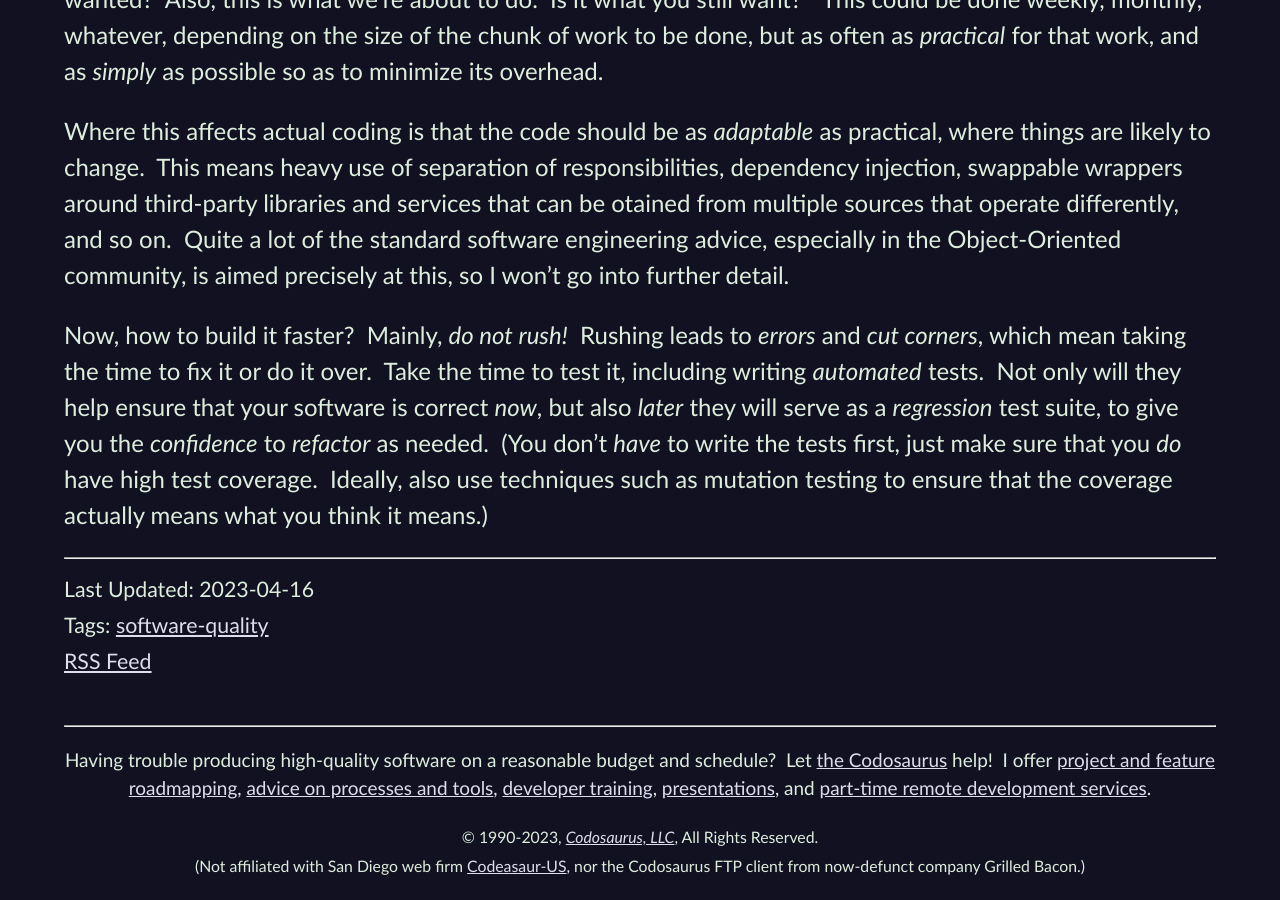
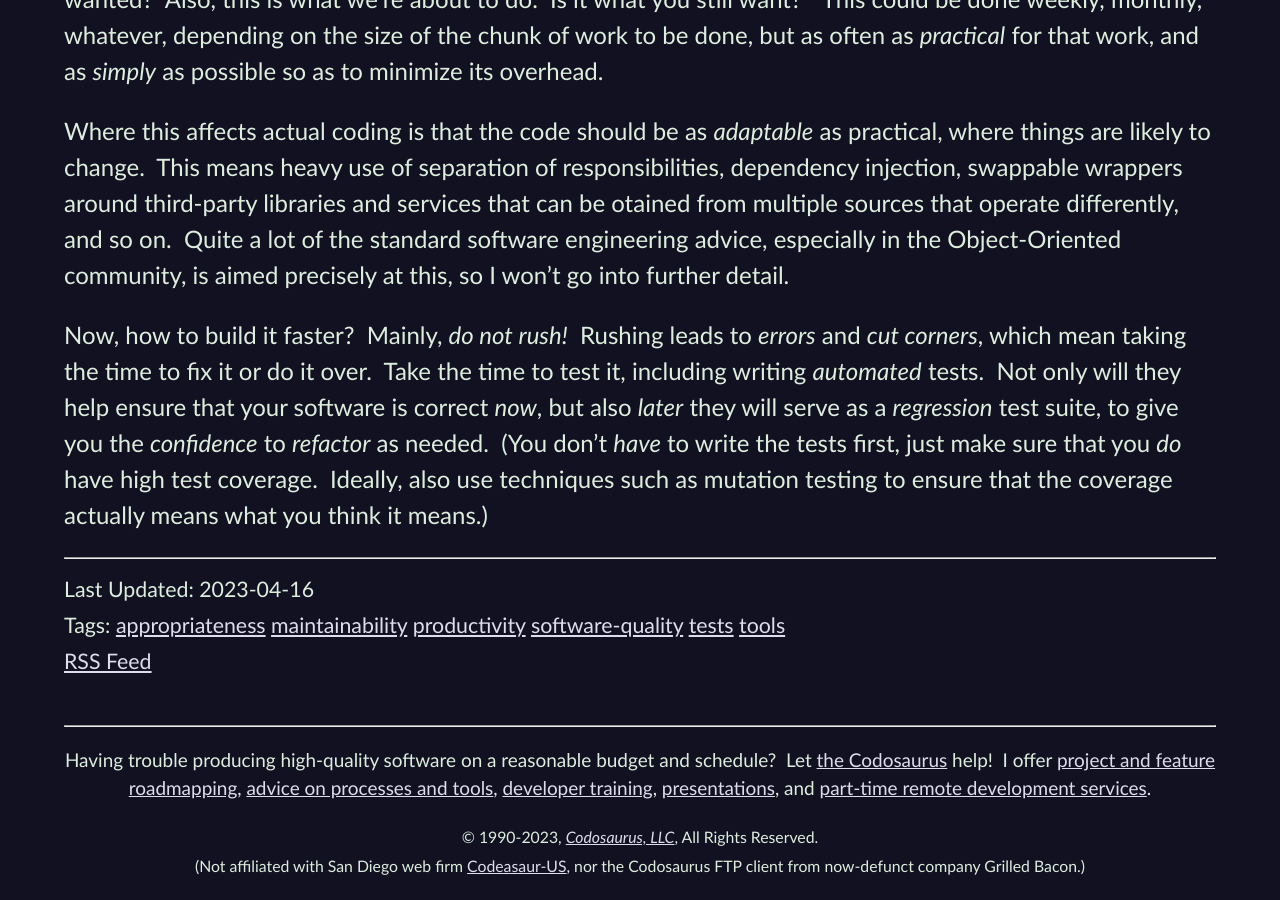
Before and after one commit to CodosaurusLLC/CodosaurusLLC.github.io, a Jekyll site: the page built from _posts/0000-00-00-build-right-software-faster.md, in a window 1280 px wide and 900 px high, scrolled down 843 px. Built offline with Jekyll 4.4.1, drawn with Linux system fonts in a browser that asks for light colours; comment, search, counter and statistics services are not loaded.

Commit message:
correct acrumen tag; add tags to right-sw post

```diff
--- a/_posts/0000-00-00-build-right-software-faster.md
+++ b/_posts/0000-00-00-build-right-software-faster.md
@@ -4,7 +4,7 @@ date: 2023-04-16
 layout: blog-post
 permalink: blog/build-right-software-faster
 section: Blog
-tags: software-quality
+tags: appropriateness maintainability productivity software-quality tests tools
 title: How can we build the right software faster?
 ---
 
```
Also changed, not shown: _posts/0001-01-01-new-video-frontrunners-acrumen.md (+1 -1 lines).
